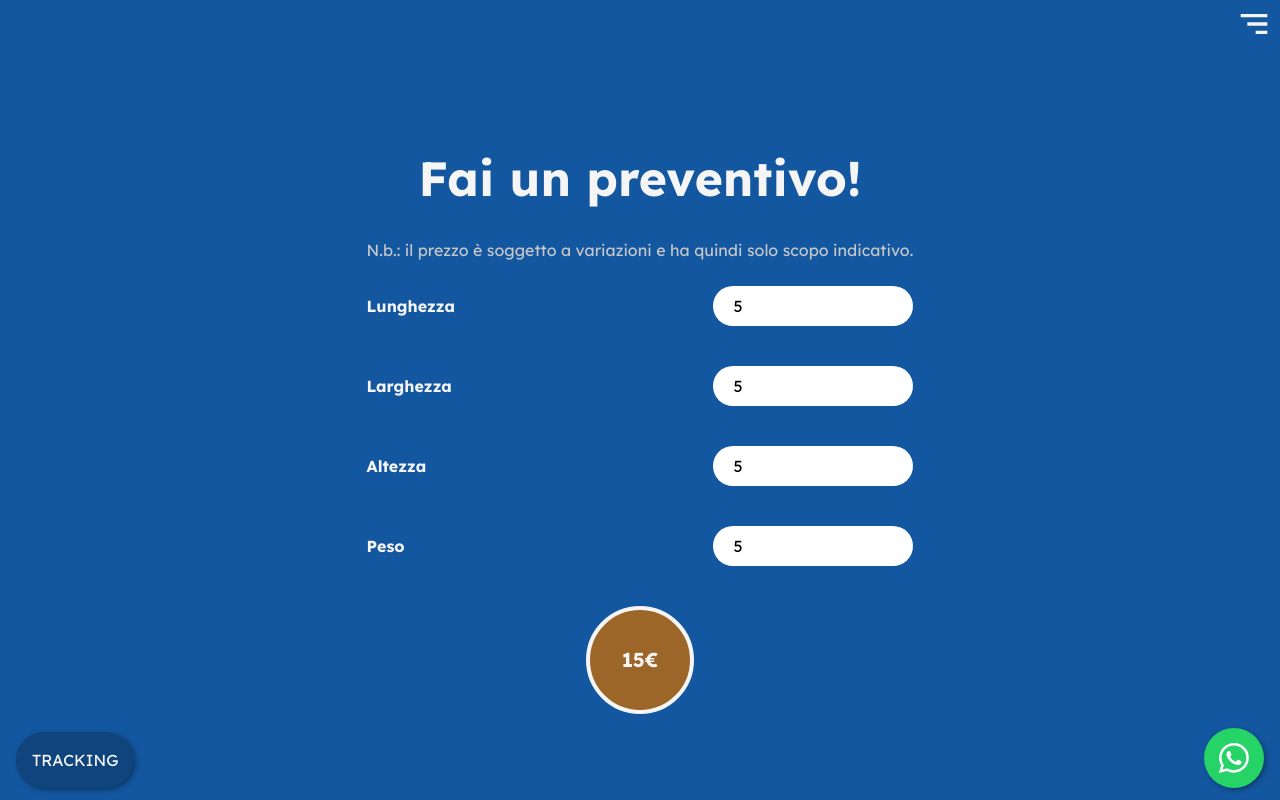
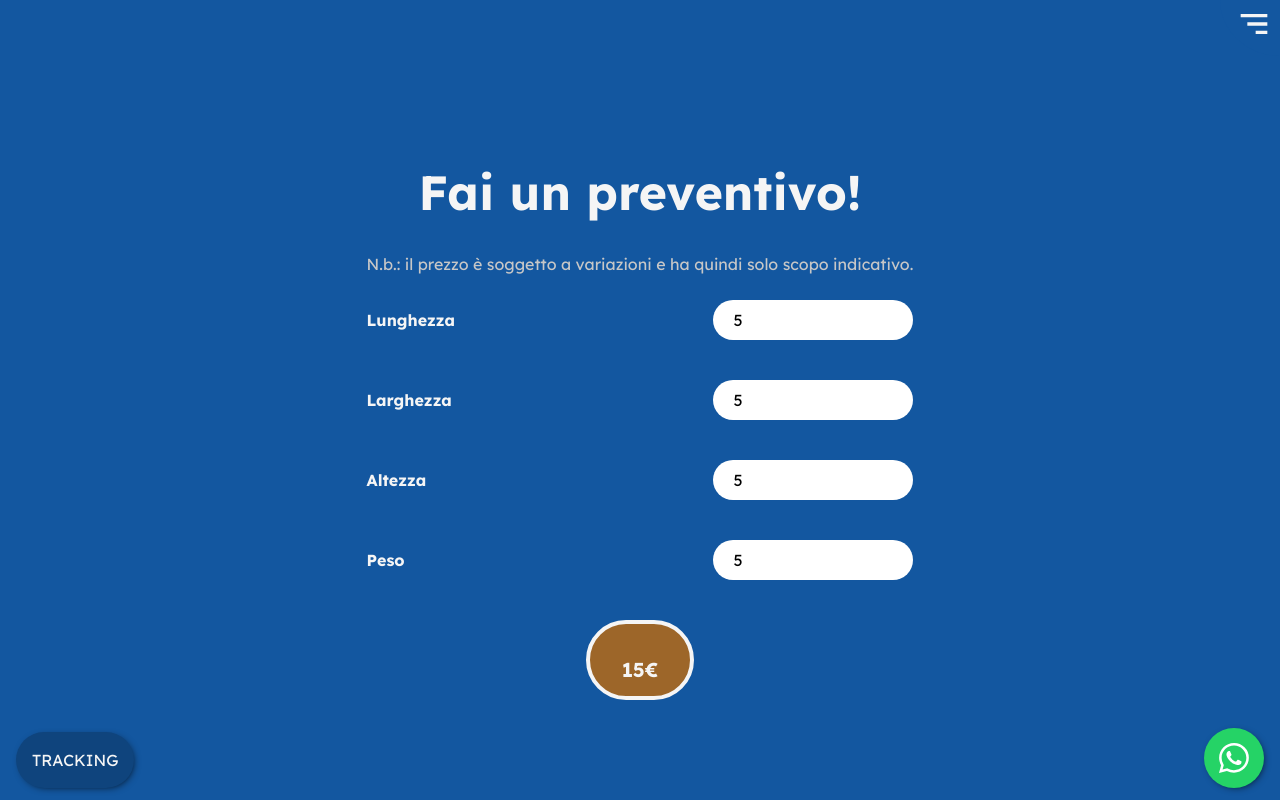
Before and after one commit to salvatore-stampone/speedservice, a React (Create React App) app: page / in a window 1280 px wide. Both pictures are taken after typing "5", "5", "5", "5" into the empty fields and a click on the button "Calcola". Built offline with nearby package versions, Linux system fonts and the light colour scheme.

Commit message:
fixing aspect ratio safari

```diff
--- a/src/App.css
+++ b/src/App.css
@@ -51,3 +51,21 @@ input::-webkit-inner-spin-button {
 .whatsapp__icon {
   font-size: 30px;
 }
+
+.no-aspect {
+  aspect-ratio: 1/1;
+
+  @supports not (aspect-ratio: 1 / 1) {
+    &::before {
+      float: left;
+      padding-top: 100%;
+      content: "";
+    }
+
+    &::after {
+      display: block;
+      content: "";
+      clear: both;
+    }
+  }
+}
--- a/src/components/sections/EstimateSection.jsx
+++ b/src/components/sections/EstimateSection.jsx
@@ -124,7 +124,7 @@ export default function EstimateSection() {
                 </form>
                 {showEstimate &&
                     (mappedOutput ? (
-                        <div className="bg-[var(--secondary-clr)] border-[var(--light-clr)] border-4 text-[var(--light-clr)] p-8 rounded-full w-fit mx-auto aspect-square grid place-items-center font-bold text-xl">
+                        <div className="bg-[var(--secondary-clr)] border-[var(--light-clr)] border-4 text-[var(--light-clr)] p-8 rounded-full h-20 mx-auto aspect-square grid place-items-center font-bold text-xl no-aspect">
                             {mappedOutput + "€"}
                         </div>
                     ) : (
```
